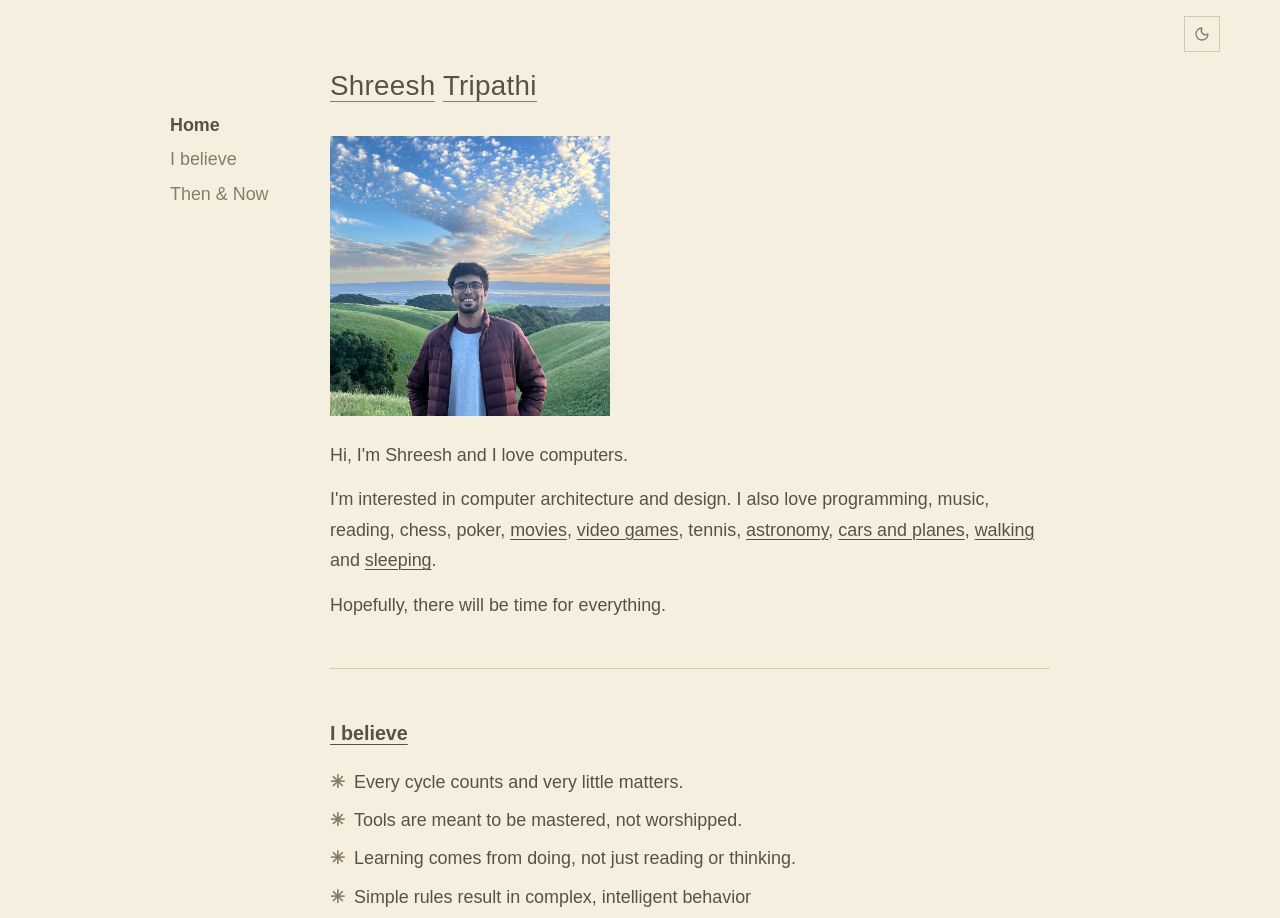
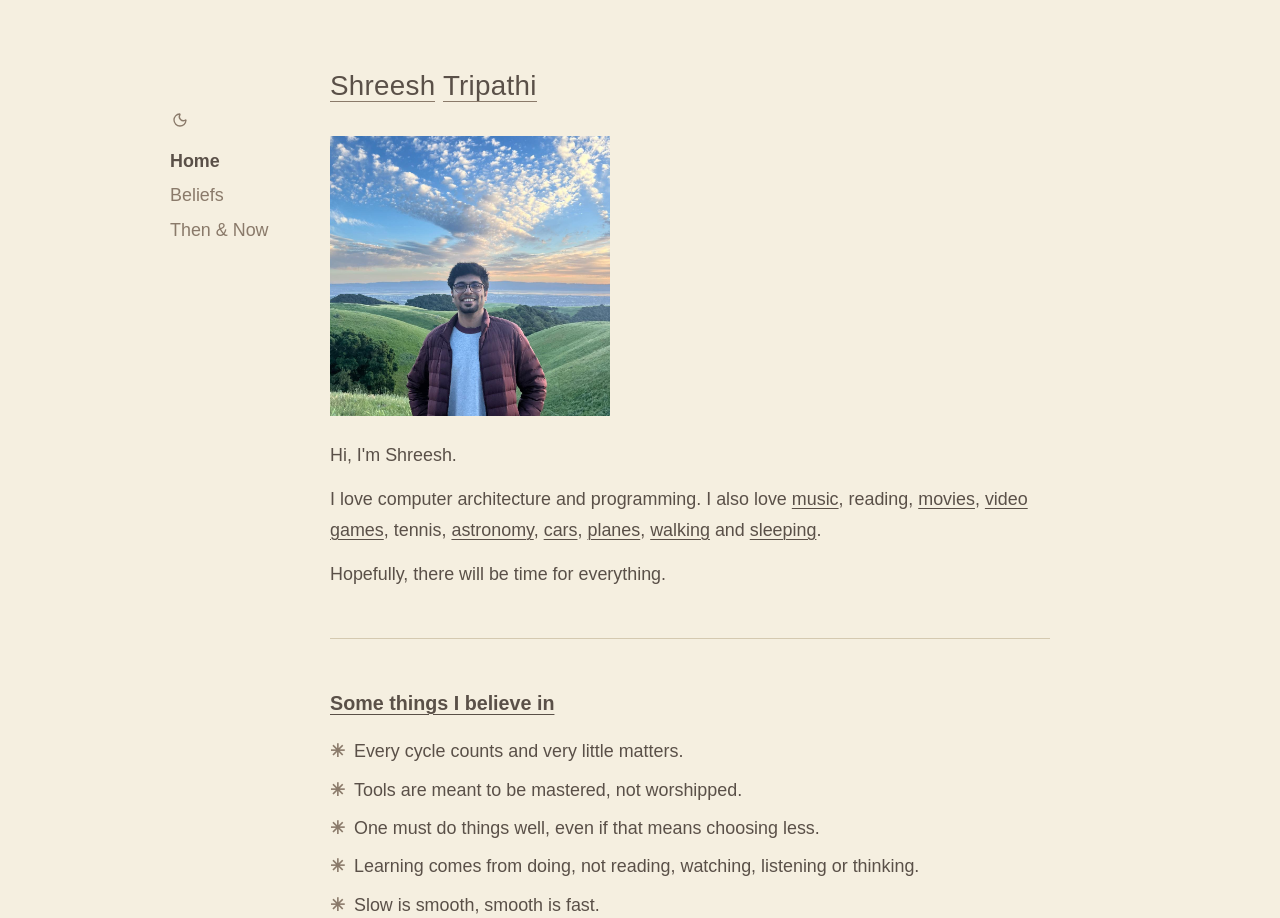
Before and after one commit to notsheesh/notsheesh.github.io, a React (Vite) app: page / in a window 1280 px wide. Shown: the top 918 px of the page. Built offline with nearby package versions, Linux system fonts and the light colour scheme.

Commit message:
update beliefs, interests, and move dark mode toggle into sidebar
Co-Authored-By: Claude <noreply@anthropic.com>
Made-with: Cursor

```diff
--- a/src/components/Sidebar.jsx
+++ b/src/components/Sidebar.jsx
@@ -19,7 +19,7 @@ function useDarkMode() {
 
 const NAV = [
   { href: '#',          label: 'Home' },
-  { href: '#beliefs',   label: 'I believe' },
+  { href: '#beliefs',   label: 'Beliefs' },
   { href: '#now',       label: 'Then & Now' },
   // { href: '#pieces',    label: 'Jigsaw Pieces' },
   // { href: '#notebook',  label: 'Notebook' },
@@ -59,19 +59,17 @@ export default function Sidebar() {
     transition: 'color 0.15s',
   })
 
-  return (
-    <>
-      {/* Dark mode toggle — always top right */}
+  const toggleButton = (
     <button
       onClick={() => setDark(d => !d)}
       title={dark ? 'Switch to light mode' : 'Switch to dark mode'}
       style={{
-          position: 'fixed', top: 16, right: 60,
-          zIndex: 400,
-          width: 36, height: 36,
+        width: 20, height: 20,
         display: 'flex', alignItems: 'center', justifyContent: 'center',
-          background: 'var(--bg)',
-          border: '1px solid var(--line)',
+        background: 'transparent',
+        border: 'none',
+        padding: 0,
+        marginBottom: 12,
         cursor: 'pointer',
         color: 'var(--muted)',
       }}
@@ -86,7 +84,10 @@ export default function Sidebar() {
         </svg>
       )}
     </button>
+  )
 
+  return (
+    <>
       {/* Hamburger — mobile only via CSS */}
       <button
         className="mob-btn"
@@ -104,6 +105,7 @@ export default function Sidebar() {
       )}
 
       <nav className={`sidebar${open ? ' open' : ''}`}>
+        {toggleButton}
         {NAV.map(({ href, label }) => {
           const id = href === '#' ? '' : href.slice(1)
           return (
--- a/src/sections/Beliefs.jsx
+++ b/src/sections/Beliefs.jsx
@@ -1,8 +1,13 @@
 const BELIEFS = [
   'Every cycle counts and very little matters.',
   'Tools are meant to be mastered, not worshipped.',
-  'Learning comes from doing, not just reading or thinking.',
+  'One must do things well, even if that means choosing less.',
+  'Learning comes from doing, not reading, watching, listening or thinking.',
+  'Slow is smooth, smooth is fast.',
   <>Simple rules result in complex, intelligent behavior<br />And complex rules result in simple, stupid behavior.</>,
+  'You can do more than you think. The laws of physics are the only limit.',
+  'Courage is shorter in supply than genius.',
+  "There is no secret ingredient. It's just you.",
   'In the end, people are everything.',
 ]
 
@@ -10,7 +15,7 @@ export default function Beliefs() {
   return (
     <section id="beliefs">
       <h2 style={{ fontSize: '1.1rem', fontWeight: 600, marginBottom: 16, color: 'var(--text)', textDecoration: 'underline', textUnderlineOffset: '0.2em', textDecorationThickness: '1px' }}>
-        I believe
+        Some things I believe in
       </h2>
       <ul style={{ paddingLeft: 0, listStyle: 'none', display: 'flex', flexDirection: 'column', gap: 8 }}>
         {BELIEFS.map((b, i) => (
--- a/src/sections/Home.jsx
+++ b/src/sections/Home.jsx
@@ -12,23 +12,21 @@ const NAME = [
 ]
 
 const INTERESTS = [
-  'computer architecture and design',
-  'programming',
-  'music',
+  'computer architecture and programming',
+  { word: 'music', img: 'https://upload.wikimedia.org/wikipedia/commons/a/a4/The_Beatles_Abbey_Road_album_cover.jpg' },
   'reading',
-  'chess',
-  'poker',
   { word: 'movies', img: 'https://m.media-amazon.com/images/M/MV5BYTg0OTcwYzItOTdhYi00MDA2LTk0NmUtMzA5M2E5NmU5ODM4XkEyXkFqcGc@._V1_.jpg' },
   { word: 'video games', img: 'https://upload.wikimedia.org/wikipedia/en/4/46/Tux_Racer_cover.png' },
   'tennis',
   { word: 'astronomy', img: 'https://upload.wikimedia.org/wikipedia/en/e/ec/Cosmos_-_A_Personal_Voyage_%28title_card%29.jpg' },
-  { word: 'cars and planes', tip: 'Anything that goes fast and is loud tbh.', img: 'https://media1.tenor.com/m/uL1odm9xadoAAAAd/looney-tunes-road-runner.gif' },
+  { word: 'cars', img: 'https://upload.wikimedia.org/wikipedia/commons/a/a4/Porsche_911E_ca_1969.jpg' },
+  { word: 'planes', img: 'https://wallpapercave.com/wp/fPkmoiS.jpg' },
   {
     word: 'walking',
     tip: 'Underrated. Solves most problems. But only if you have them sketched well in your head. My girlfriend and mom were right — though I forget this every fortnight and rediscover it from first principles.',
     img: 'https://c.tenor.com/N4CS9Sjw_1IAAAAd/tenor.gif',
   },
-  { word: 'sleeping', tip: "8 hours minimum or I'm not responsible for my code. ¯\\_(ツ)_/¯" },
+  { word: 'sleeping', tip: "8 hours minimum or I'm not responsible for my code. ¯\\_(ツ)_/¯", img: 'https://imgs.xkcd.com/comics/cant_sleep.png' },
 ]
 
 const underlined = {
@@ -73,10 +71,10 @@ export default function Home() {
         onMouseLeave={e => Object.assign(e.target.style, { transform: '', boxShadow: '' })}
       />
 
-      <p>Hi, I'm Shreesh and I love computers.</p>
+      <p>Hi, I'm Shreesh.</p>
 
       <p style={{ marginTop: 14 }}>
-        I'm interested in computer architecture and design. I also love{' '}
+        I love computer architecture and programming. I also love{' '}
         {INTERESTS.slice(1).map((item, i) => {
           const rest = INTERESTS.slice(1)
           const isLast = i === rest.length - 1
```
Lines whose indentation alone changed are shown as unchanged.
